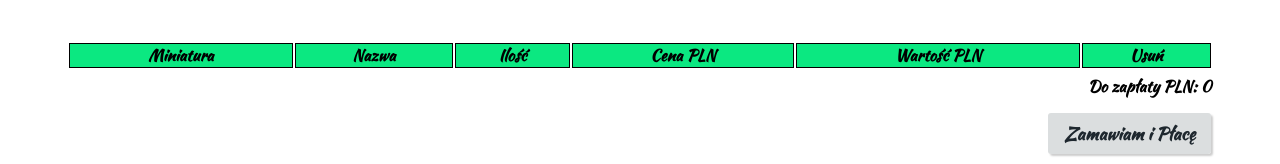
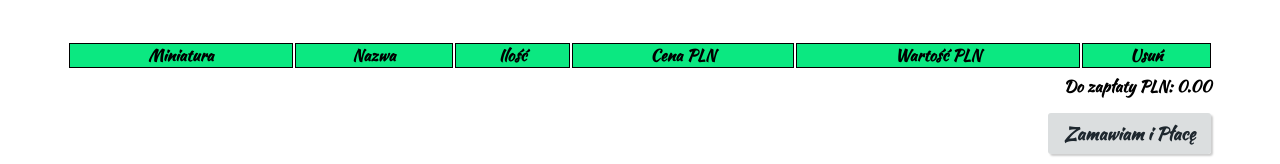
Before and after one commit to ajarek/react-83-vite-cukiernia-Router-6.11, a React (Vite) app: page /cart in a window 1280 px wide. Shown: the part 159-323 px from the top of the page. Built offline with nearby package versions, Linux system fonts and the light colour scheme.

Commit message:
added totaling the cart

```diff
--- a/src/pages/Cart/Cart.jsx
+++ b/src/pages/Cart/Cart.jsx
@@ -1,4 +1,4 @@
-import { useState, useContext } from 'react'
+import { useState, useContext, useEffect } from 'react'
 import { AppContext } from '../../App'
 import { useLoaderData } from 'react-router-dom'
 import data from '../../assets/data.json'
@@ -12,7 +12,7 @@ export const cartLoader = async () => {
 const Cart = () => {
   const dataLoader = useLoaderData()
   const { shoppingList, setShoppingList} = useContext(AppContext)
-
+  const[allValues,setAllValues] = useState([])
   const [cartProducts,setCartProducts] =useState (dataLoader.filter((dt) => shoppingList.includes(dt.id)))
 
 
@@ -22,6 +22,12 @@ const Cart = () => {
    let newShoppingList =shoppingList.filter((el,inx)=>inx!==index)
    setShoppingList(newShoppingList)
   }
+
+  useEffect(()=>{
+  const allNode=  [...document.querySelectorAll('.value')]
+  const newAllValues = allNode.map((el) =>(+el.textContent))
+  return setAllValues(newAllValues)
+  },[cartProducts])
 
 
   return (
@@ -55,7 +61,7 @@ const Cart = () => {
               <td> {el.name} </td>
               <td>{2}</td>
               <td>{el.price}</td>
-              <td>{(2 * el.price).toFixed(2)}</td>
+              <td className='value'>{(2 * el.price).toFixed(2)}</td>
               <td onClick={()=> deleteItem(el.id,index)}>
                ❌
               </td>
@@ -69,7 +75,7 @@ const Cart = () => {
             className='all-sum'
             colSpan='7'
           >
-            Do zapłaty PLN:  0
+            Do zapłaty PLN:  {allValues.reduce((sum, el) => sum+el,0).toFixed(2)}
           </td>
         </tr>
         <tr>
```
